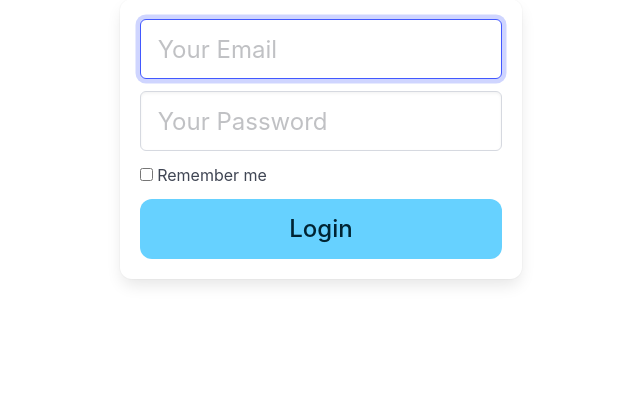
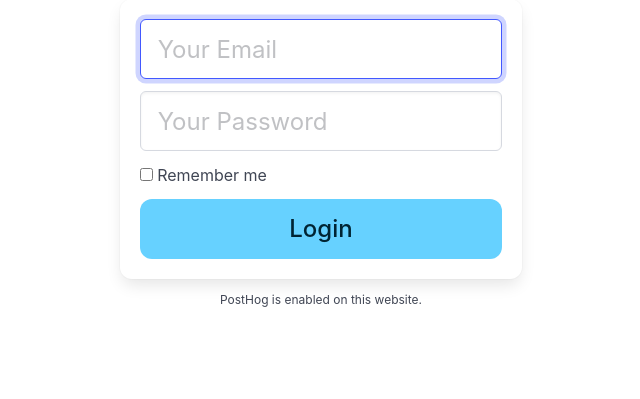
Before and after one commit to Sproutify-ai/sproutify-emba, a Flask app: page /login in a window 1280 px wide. Shown: the part 125-524 px from the top of the page, without its empty margins (319-959 px from the left). Run offline with Flask 3, Linux system fonts and the light colour scheme; some libraries are stand-ins or nearby versions.

Commit message:
add posthog small print

```diff
--- a/sproutify/templates/_base.html.j2
+++ b/sproutify/templates/_base.html.j2
@@ -57,5 +57,6 @@
             {% endif %}
             {% block scripts %}
             {% endblock scripts %}
+            <p class="is-size-7 has-text-centered">PostHog is enabled on this website.</p>
         </body>
     </html>
```
